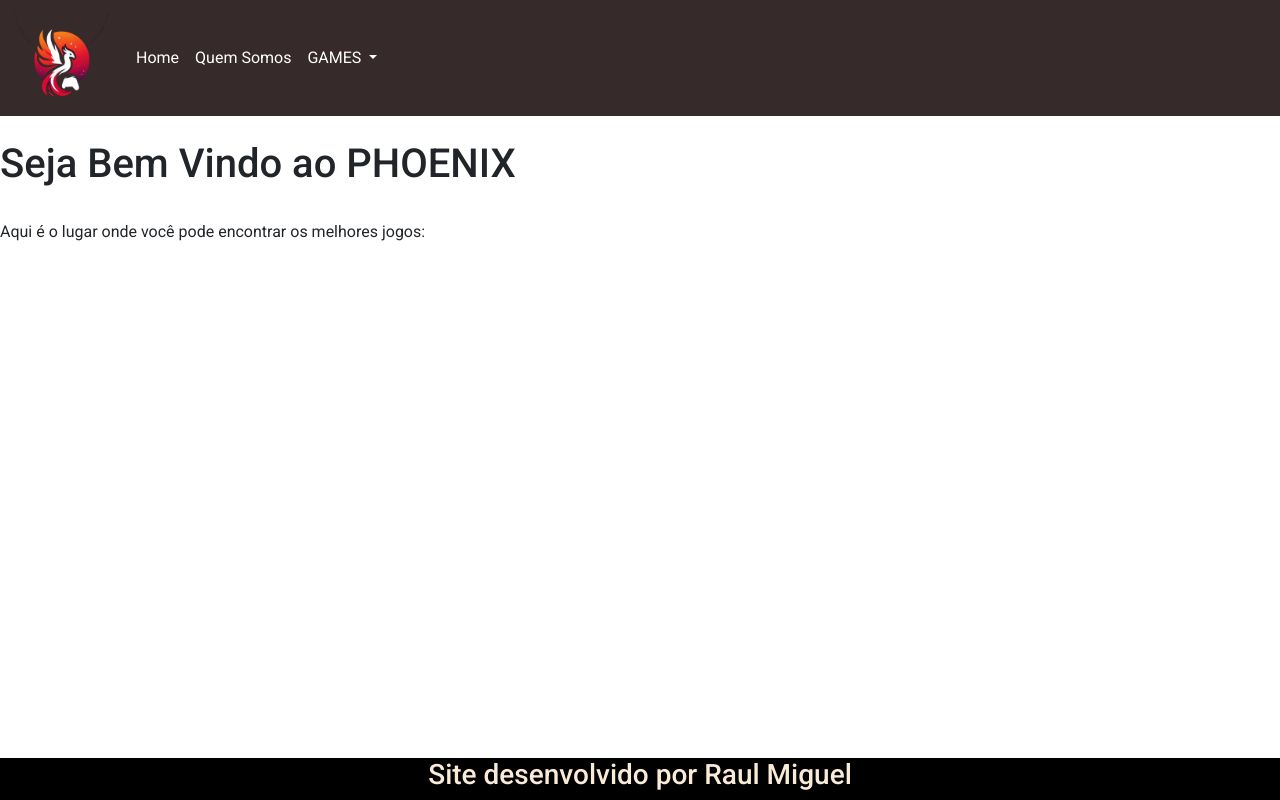
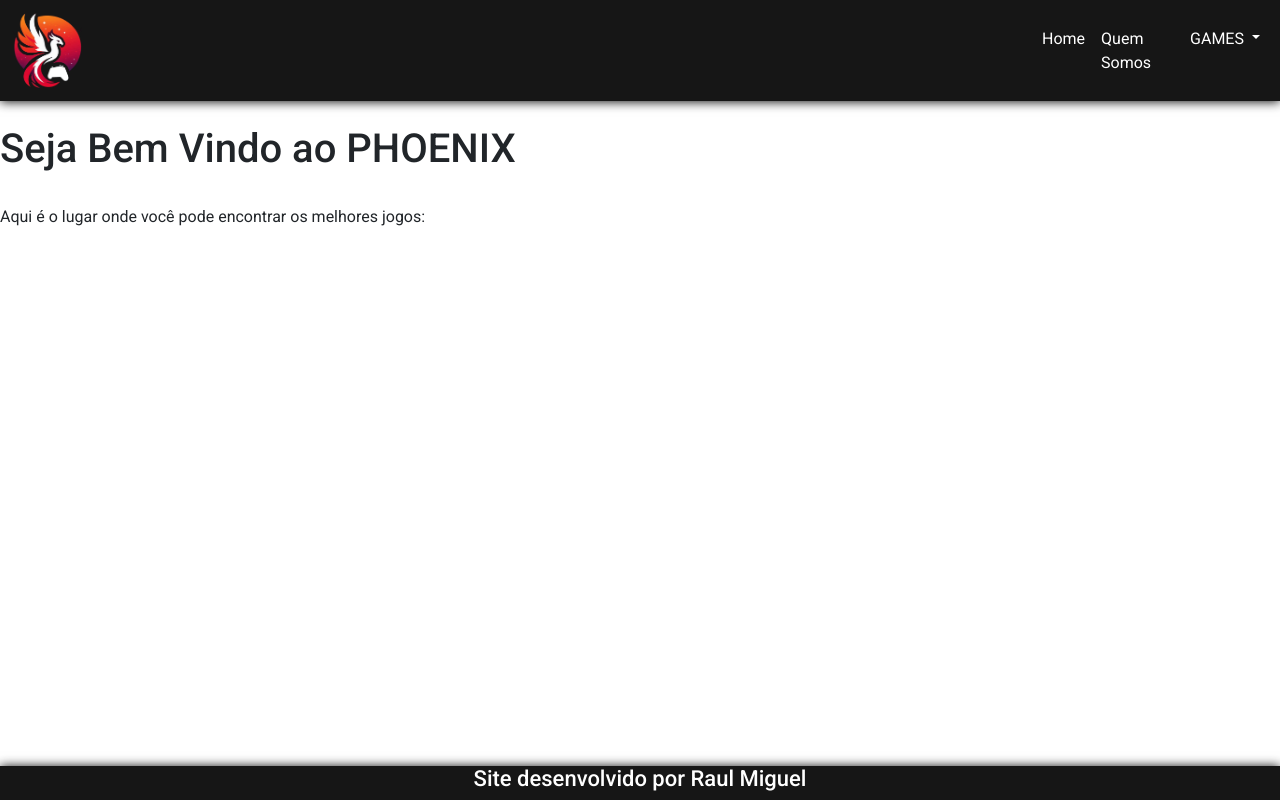
Before and after one commit to Raulm231/TechAcademy-2, a PHP site: page / in a window 1280 px wide. Run offline with PHP 8.4, Linux system fonts and the light colour scheme.

Commit message:
Ajuste no Header e Footer

```diff
--- a/css/style.css
+++ b/css/style.css
@@ -1,31 +1,45 @@
 * {
   margin: 0;
   padding: 0;
-  font-family: Roboto, Arial, Helvetica, sans-serif; }
+  font-family: Roboto, Arial, Helvetica, sans-serif;
+}
 
 body {
-  background-color: #362a2a; }
+  background-color: #161616;
+}
+body .principal {
+  text-align: center;
+}
 
 .navbar {
-  background-color: #362a2a; }
-  .navbar .nav-link {
-    color: white; }
-    .navbar .nav-link:hover {
-      color: rgba(53, 164, 216, 0); }
-  .navbar .navbar-brand, .navbar img {
-    height: 100px;
-    width: 100px; }
-
-.principal {
-  text-align: center; }
+  background-color: #161616;
+  box-sizing: border-box;
+  box-shadow: 0 1px 10px #161616;
+  position: fixed;
+}
+.navbar .navbar-nav {
+  padding-left: 80%;
+  width: auto;
+}
+.navbar .navbar-nav .nav-item .nav-link {
+  color: white;
+}
+.navbar .navbar-nav .nav-item .nav-link:hover {
+  color: #b00c3d;
+}
 
 footer {
   text-align: center;
-  font: 12px;
   bottom: 0;
+  box-sizing: border-box;
+  box-shadow: 0 0 10px #161616;
   position: fixed;
   width: 100%;
-  background-color: black;
-  color: antiquewhite; }
+  background-color: #161616;
+  color: white;
+}
+footer h3 {
+  font-size: 22px;
+}
 
 /*# sourceMappingURL=style.css.map */
--- a/css/style.scss
+++ b/css/style.scss
@@ -1,7 +1,7 @@
-$primary: #362a2a;
-$secondary: rgba(53, 164, 216, 0);
+$primary: #161616;
+$secondary: #b00c3d;
 $font1: Roboto, Arial, Verdana;
-
+$fontColor1: rgb(255, 255, 255);
 
 * {
     margin: 0;
@@ -9,35 +9,50 @@ $font1: Roboto, Arial, Verdana;
     font-family: Roboto, Arial, Helvetica, sans-serif;
 }
 
+
 body {
     background-color: $primary;
+    .principal {
+        text-align: center;
+    }
 }
 
 .navbar {
     background-color: $primary;
+    box-sizing: border-box;
+    box-shadow: 0 1px 10px #161616;
+    position: fixed;
+    .navbar-nav {
+        padding-left: 80%;
+        width: auto;
+        .nav-item {
             .nav-link {
-            color: white;
+                color: $fontColor1;
 
                 &:hover {
                     color: $secondary;
                 }
             }
-        .navbar-brand, img {
-            height: 100px;
-            width: 100px;
+        }
     }
 }
 
-   .principal {
-    text-align: center;
-   }
 
 footer {
     text-align: center;
-    font: 12px ;
     bottom: 0;
+    box-sizing: border-box;
+    box-shadow: 0 0 10px #161616;
     position: fixed;
     width: 100%;
-    background-color: black;
-    color: antiquewhite;
+    background-color: $primary;
+    color: $fontColor1;
+    h3 {
+        font-size: 22px;
+
     }
+}
+
+@media (min-width: 300px) and (max-width: 1920px) {
+
+}
--- a/index.php
+++ b/index.php
@@ -8,6 +8,7 @@
     <link rel="stylesheet" href="css/bootstrap.min.css">
     <link rel="stylesheet" href="css/bootstrap-grid.css">
     <link rel="stylesheet" href="css/bootstrap-reboot.css">
+    <link rel="icon" href="imagens/_5926fa45-9bda-4fb7-932b-49650c112174 (1).png">
 
     <link rel="preconnect" href="https://fonts.googleapis.com">
     <link rel="preconnect" href="https://fonts.gstatic.com" crossorigin>
@@ -18,8 +19,8 @@
 <body>
 <nav class="navbar navbar-expand-lg">
   <div class="container-fluid">
-    <a class="navbar-brand" href="#">
-        <img src="imagens/_5926fa45-9bda-4fb7-932b-49650c112174 (1).png">
+    <a class="navbar-brand" href="index.php">
+        <img src="imagens/_5926fa45-9bda-4fb7-932b-49650c112174 (1).png" width="70px" height="75px">
     </a>
     <button class="navbar-toggler" type="button" data-bs-toggle="collapse" data-bs-target="#navbarSupportedContent" aria-controls="navbarSupportedContent" aria-expanded="false" aria-label="Toggle navigation">
       <span class="navbar-toggler-icon"></span>
```
Also changed, not shown: imagens/_5926fa45-9bda-4fb7-932b-49650c112174 (1).png, paginas/erro.php (added), paginas/quemSomos.php (added), 1 other file. Lines whose indentation alone changed are shown as unchanged.
